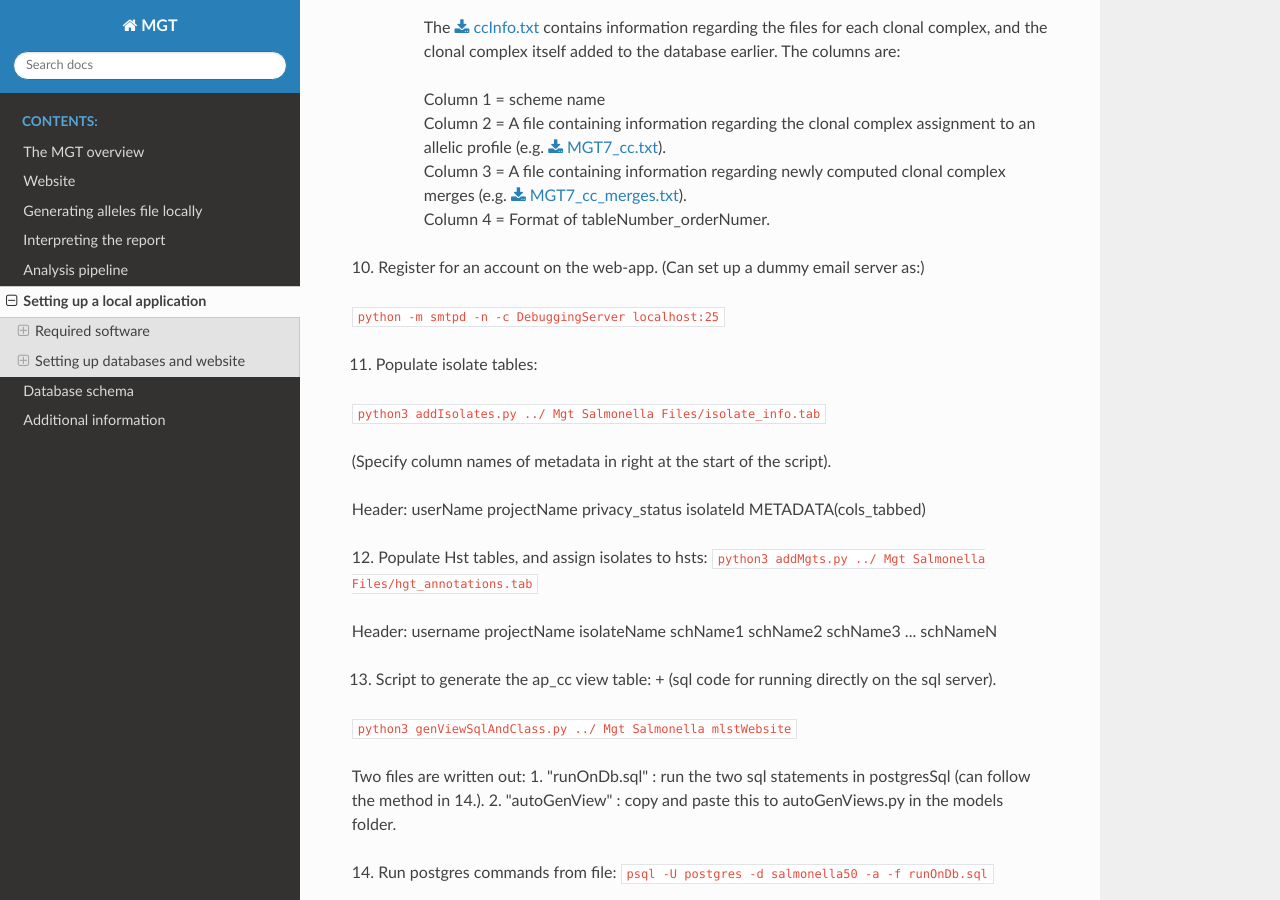
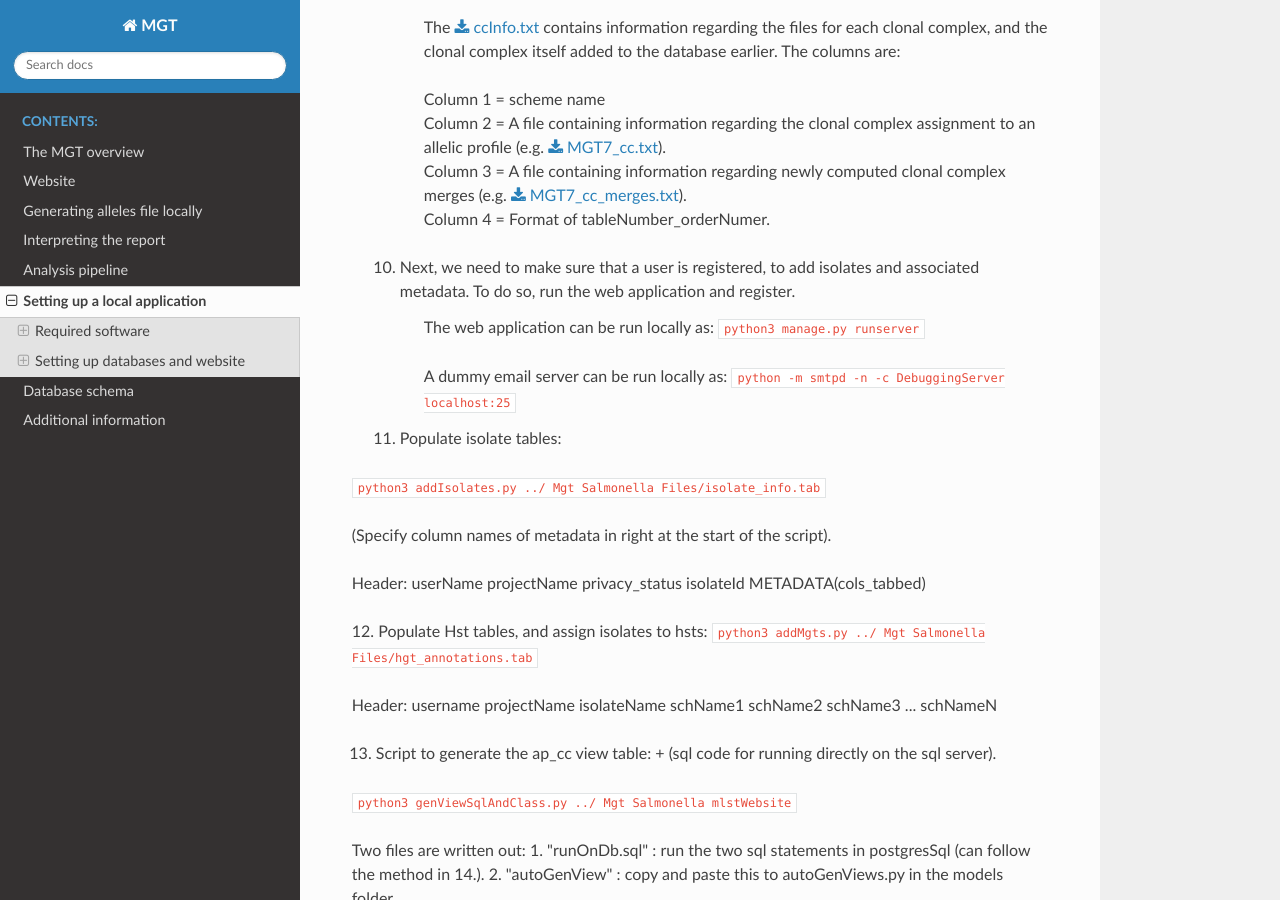
Before and after one commit to crystalsand10/MGT_docs, a Sphinx documentation site: the page built from source/installation.rst, in a window 1280 px wide and 900 px high, scrolled down 5035 px. Built offline with Sphinx 7.4.7 and the Read the Docs theme 2.0.0, drawn with Linux system fonts in a browser that asks for light colours.

Commit message:
udpated installation

```diff
--- a/source/installation.rst
+++ b/source/installation.rst
@@ -252,15 +252,16 @@ c. Add data to the database. You will need to create a number of input files for
 
 
 
+  10. Next, we need to make sure that a user is registered, to add isolates and associated metadata. To do so, run the web application and register.
+
+	The web application can be run locally as:
+	``python3 manage.py runserver``
+
+	A dummy email server can be run locally as:
+	``python -m smtpd -n -c DebuggingServer localhost:25``
 
 
-10. Register for an account on the web-app.
-(Can set up a dummy email server as:)
-
-``python -m smtpd -n -c DebuggingServer localhost:25``
-
-
-11. Populate isolate tables:
+  11. Populate isolate tables:
 
 ``python3 addIsolates.py ../ Mgt Salmonella Files/isolate_info.tab``
 
```
